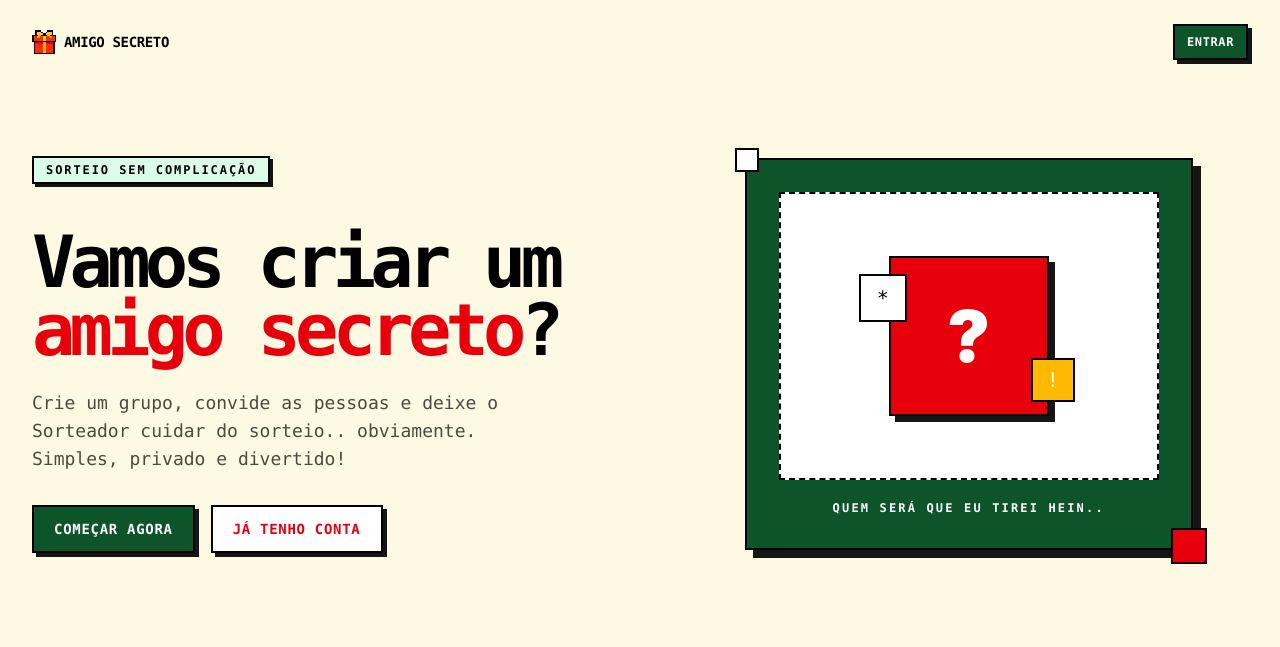
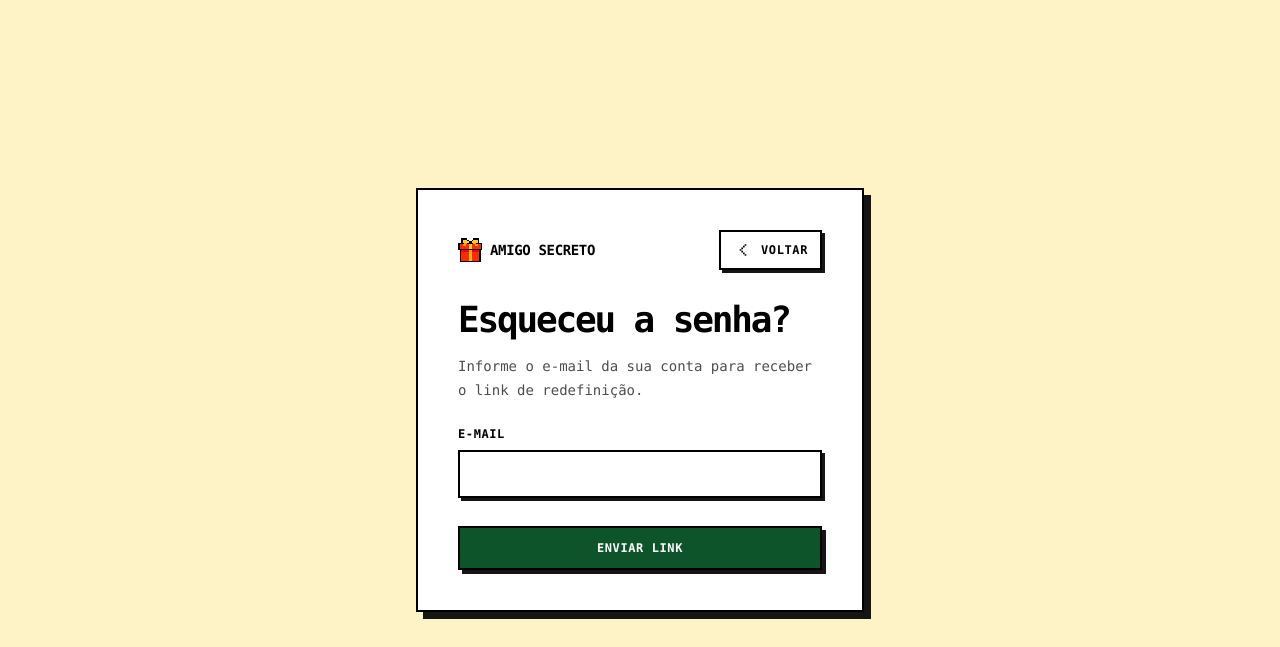
Before and after one commit to tuca-janahu/amigo-secreto-front, a React (Vite) app: page /forgot-password in a window 1280 px wide. Before the commit this address led to /. Shown: the top 647 px of the page. Built offline with nearby package versions, Linux system fonts and the light colour scheme; no server answers.

Commit message:
feat: forgot password

```diff
--- a/src/App.tsx
+++ b/src/App.tsx
@@ -3,6 +3,8 @@ import { ProtectedRoute, PublicOnlyRoute } from './features/auth/RouteGuards'
 import { DashboardPage } from './pages/DashboardPage'
 import { HomePage } from './pages/HomePage'
 import { LoginPage } from './pages/LoginPage'
+import { ForgotPasswordPage } from './pages/ForgotPasswordPage'
+import { ResetPasswordPage } from './pages/ResetPasswordPage'
 import { GroupPage } from './pages/GroupPage'
 import { ParticipantPage } from './pages/ParticipantPage'
 import { RegisterPage } from './pages/RegisterPage'
@@ -17,7 +19,9 @@ export function App() {
         <Route element={<PublicOnlyRoute />}>
           <Route path="/login" element={<LoginPage />} />
           <Route path="/register" element={<RegisterPage />} />
+          <Route path="/forgot-password" element={<ForgotPasswordPage />} />
         </Route>
+        <Route path="/reset-password/:token" element={<ResetPasswordPage />} />
         <Route element={<ProtectedRoute />}>
           <Route path="/dashboard" element={<DashboardPage />} />
           <Route path="/dashboard/groups/:groupId" element={<GroupPage />} />
--- a/src/features/auth/auth.schemas.ts
+++ b/src/features/auth/auth.schemas.ts
@@ -13,6 +13,22 @@ export const registrationSchema = credentialsSchema.extend({
 
 export type RegistrationFormData = z.infer<typeof registrationSchema>
 
+export const forgotPasswordSchema = z.object({
+  email: z.email('Informe um e-mail válido.'),
+})
+
+export type ForgotPasswordFormData = z.infer<typeof forgotPasswordSchema>
+
+export const resetPasswordSchema = z.object({
+  password: z.string().min(8, 'A senha deve ter pelo menos 8 caracteres.'),
+  confirmPassword: z.string(),
+}).refine(({ password, confirmPassword }) => password === confirmPassword, {
+  path: ['confirmPassword'],
+  message: 'As senhas não coincidem.',
+})
+
+export type ResetPasswordFormData = z.infer<typeof resetPasswordSchema>
+
 export const authFormSchema = credentialsSchema.extend({
   name: z.string().optional(),
   confirmPassword: z.string().optional(),
--- /dev/null
+++ b/src/pages/ForgotPasswordPage.tsx
@@ -0,0 +1,62 @@
+import { useState } from 'react'
+import { zodResolver } from '@hookform/resolvers/zod'
+import { useForm } from 'react-hook-form'
+import { Link } from 'react-router-dom'
+import { ButtonLink } from '../components/Button'
+import { Form } from '../components/Form'
+import { BackIcon, PixelBrand } from '../components/PixelIcons'
+import { forgotPasswordSchema, type ForgotPasswordFormData } from '../features/auth/auth.schemas'
+import { authService } from '../services/auth'
+
+export function ForgotPasswordPage() {
+  const [isSubmitting, setIsSubmitting] = useState(false)
+  const [submitted, setSubmitted] = useState(false)
+  const [error, setError] = useState<string>()
+  const { register, handleSubmit, formState: { errors } } = useForm<ForgotPasswordFormData>({
+    resolver: zodResolver(forgotPasswordSchema),
+    defaultValues: { email: '' },
+  })
+
+  async function onSubmit({ email }: ForgotPasswordFormData) {
+    setError(undefined)
+    setIsSubmitting(true)
+
+    try {
+      await authService.forgotPassword(email)
+      setSubmitted(true)
+    } catch {
+      setError('Não foi possível concluir a solicitação. Tente novamente.')
+    } finally {
+      setIsSubmitting(false)
+    }
+  }
+
+  return (
+    <main className="grid min-h-screen place-items-center bg-amber-100 px-5 py-12 font-mono text-black sm:px-8">
+      <div className="w-full max-w-md border-2 border-black bg-white p-6 shadow-[7px_7px_0_#151515] sm:p-10" aria-labelledby="forgot-password-title">
+        <div className="flex items-center justify-between gap-4">
+          <PixelBrand />
+          <ButtonLink size="small" variant="secondary" to="/login" icon={<BackIcon />}>Voltar</ButtonLink>
+        </div>
+        <h1 id="forgot-password-title" className="mt-8 text-3xl leading-none font-black tracking-[-0.06em] sm:text-4xl">Esqueceu a senha?</h1>
+        {submitted ? (
+          <div className="mt-6">
+            <p className="border-2 border-green-900 bg-green-100 p-4 text-sm font-bold leading-6" role="status">Se existir uma conta com este e-mail, enviaremos um link para redefinir a senha.</p>
+            <p className="mt-7 text-center text-xs leading-6"><Link className="font-black uppercase text-red-600 underline decoration-2 underline-offset-4" to="/login">Voltar ao login</Link></p>
+          </div>
+        ) : (
+          <>
+            <p className="mt-4 text-sm leading-6 text-black/70">Informe o e-mail da sua conta para receber o link de redefinição.</p>
+            <Form className="mt-6 grid gap-2" onSubmit={handleSubmit(onSubmit)}>
+              <Form.Label htmlFor="email">E-mail</Form.Label>
+              <Form.Input id="email" className="py-3 placeholder:text-black/50" type="email" autoComplete="email" aria-invalid={Boolean(errors.email)} aria-describedby={errors.email ? 'email-error' : undefined} {...register('email')} />
+              {errors.email && <p id="email-error" className="border border-red-300 bg-red-50 px-3 py-2 text-xs font-bold text-red-700" role="alert">{errors.email.message}</p>}
+              {error && <p className="mt-2 border border-red-300 bg-red-50 p-3 text-xs font-bold leading-5 text-red-700" role="alert">{error}</p>}
+              <Form.Button className="mt-5 py-3 text-sm" type="submit" disabled={isSubmitting}>{isSubmitting ? 'Aguarde...' : 'Enviar link'}</Form.Button>
+            </Form>
+          </>
+        )}
+      </div>
+    </main>
+  )
+}
--- a/src/pages/LoginPage.tsx
+++ b/src/pages/LoginPage.tsx
@@ -1,6 +1,6 @@
 import { useState } from 'react'
 import { useQueryClient } from '@tanstack/react-query'
-import { Link, useNavigate } from 'react-router-dom'
+import { Link, useLocation, useNavigate } from 'react-router-dom'
 import { ButtonLink } from '../components/Button'
 import { BackIcon, CancelIcon, PixelBrand } from '../components/PixelIcons'
 import { AuthForm } from '../features/auth/AuthForm'
@@ -11,9 +11,13 @@ import { authService } from '../services/auth'
 
 export function LoginPage() {
   const navigate = useNavigate()
+  const location = useLocation()
   const queryClient = useQueryClient()
   const [error, setError] = useState<string>()
   const [isSubmitting, setIsSubmitting] = useState(false)
+  const passwordWasReset =
+    (location.state as { passwordReset?: boolean } | null)?.passwordReset ===
+    true
 
   async function handleSubmit({ email, password }: AuthFormData) {
     setError(undefined)
@@ -39,31 +43,94 @@ export function LoginPage() {
     <main className="grid min-h-screen font-mono text-black lg:grid-cols-[1fr_minmax(430px,0.85fr)]">
       <section className="relative overflow-hidden bg-amber-400 px-6 py-7 text-white sm:px-10 lg:px-[clamp(40px,7vw,110px)] lg:py-10">
         <div className="flex items-center gap-4">
-          <ButtonLink className="hover:shadow-[1px_1px_0_#151515]" size="small" variant="secondary" to="/" icon={<BackIcon />}>
+          <ButtonLink
+            className="hover:shadow-[1px_1px_0_#151515]"
+            size="small"
+            variant="secondary"
+            to="/"
+            icon={<BackIcon />}
+          >
             Voltar
           </ButtonLink>
           <PixelBrand light />
         </div>
         <div className="mx-auto mt-16 max-w-xl lg:mt-[clamp(72px,14vh,150px)]">
-          <p className="inline-block border-2 border-black bg-white px-3 py-1 text-xs font-black uppercase tracking-wider text-black shadow-[3px_3px_0_#151515]">Bom te ver de novo</p>
-          <h1 className="mt-6 text-4xl leading-[0.95] font-black tracking-[-0.07em] sm:text-6xl">Tá esperando o que?</h1>
-          <p className="mt-6 max-w-md text-base leading-7 text-white sm:text-lg">Entre na sua conta para acompanhar os grupos e deixar a surpresa acontecer.</p>
+          <p className="inline-block border-2 border-black bg-white px-3 py-1 text-xs font-black uppercase tracking-wider text-black shadow-[3px_3px_0_#151515]">
+            Bom te ver de novo
+          </p>
+          <h1 className="mt-6 text-4xl leading-[0.95] font-black tracking-[-0.07em] sm:text-6xl">
+            Tá esperando o que?
+          </h1>
+          <p className="mt-6 max-w-md text-base leading-7 text-white sm:text-lg">
+            Entre na sua conta para acompanhar os grupos e deixar a surpresa
+            acontecer.
+          </p>
         </div>
-        <div className="relative mx-auto mt-12 max-w-sm border-2 border-black bg-slate-300 p-5 shadow-[7px_7px_0_#151515]" aria-hidden="true">
+        <div
+          className="relative mx-auto mt-12 max-w-sm border-2 border-black bg-slate-300 p-5 shadow-[7px_7px_0_#151515]"
+          aria-hidden="true"
+        >
           <div className="border-2 border-dashed border-black bg-white p-5 text-black">
-            <p className="text-xs font-black uppercase tracking-wider">(essa mensagem é protegida ok)</p>
-            <p className="mt-4 border-2 border-black bg-green-900/50 p-4 text-center text-xl font-black text-white shadow-[4px_4px_0_#151515]">Seu amigo secreto é...</p>
+            <p className="text-xs font-black uppercase tracking-wider">
+              (essa mensagem é protegida ok)
+            </p>
+            <p className="mt-4 border-2 border-black bg-green-900/50 p-4 text-center text-xl font-black text-white shadow-[4px_4px_0_#151515]">
+              Seu amigo secreto é...
+            </p>
           </div>
-          <span className="absolute -right-4 -top-4 grid size-9 place-items-center border-2 border-black bg-red-600 text-xl text-white"><CancelIcon /></span>
+          <span className="absolute -right-4 -top-4 grid size-9 place-items-center border-2 border-black bg-red-600 text-xl text-white">
+            <CancelIcon />
+          </span>
         </div>
       </section>
 
       <section className="grid place-items-center bg-amber-100 px-5 py-12 sm:px-8">
-        <div className="w-full max-w-md border-2 border-black bg-white p-6 shadow-[7px_7px_0_#151515] sm:p-10" aria-labelledby="login-title">
-          <h2 id="login-title" className="mt-3 text-3xl leading-none font-black tracking-[-0.06em] sm:text-4xl">Acesse sua conta</h2>
-          <p className="mt-4 text-sm leading-6 text-black/70">Preencha seus dados para continuar.</p>
-          <div className="mt-6"><AuthForm submitLabel="Entrar" isSubmitting={isSubmitting} error={error} onSubmit={handleSubmit} /></div>
-          <p className="mt-7 text-center text-xs leading-6 text-black/70">Ainda não tem uma conta? <Link className="font-black uppercase text-red-600 underline decoration-2 underline-offset-4" to="/register">Criar conta</Link></p>
+        <div
+          className="w-full max-w-md border-2 border-black bg-white p-6 shadow-[7px_7px_0_#151515] sm:p-10"
+          aria-labelledby="login-title"
+        >
+          <h2
+            id="login-title"
+            className="mt-3 text-3xl leading-none font-black tracking-[-0.06em] sm:text-4xl"
+          >
+            Acesse sua conta
+          </h2>
+          <p className="mt-4 text-sm leading-6 text-black/70">
+            Preencha seus dados para continuar.
+          </p>
+          {passwordWasReset && (
+            <p
+              className="mt-5 border-2 border-green-900 bg-green-100 p-3 text-xs font-bold leading-5"
+              role="status"
+            >
+              Senha redefinida. Entre com sua nova senha.
+            </p>
+          )}
+          <div className="mt-6">
+            <AuthForm
+              submitLabel="Entrar"
+              isSubmitting={isSubmitting}
+              error={error}
+              onSubmit={handleSubmit}
+            />
+          </div>
+          <p className="mt-6 text-center text-xs leading-6">
+            <Link
+              className="font-black uppercase text-red-600 underline decoration-2 underline-offset-4"
+              to="/forgot-password"
+            >
+              Esqueci minha senha
+            </Link>
+          </p>
+          <p className="mt-4 text-center text-xs leading-6 text-black/70">
+            Ainda não tem uma conta?{' '}
+            <Link
+              className="font-black uppercase text-red-600 underline decoration-2 underline-offset-4"
+              to="/register"
+            >
+              Criar conta
+            </Link>
+          </p>
         </div>
       </section>
     </main>
--- /dev/null
+++ b/src/pages/ResetPasswordPage.tsx
@@ -0,0 +1,71 @@
+import { useState } from 'react'
+import { zodResolver } from '@hookform/resolvers/zod'
+import { useForm } from 'react-hook-form'
+import { useNavigate, useParams } from 'react-router-dom'
+import { ButtonLink } from '../components/Button'
+import { Form } from '../components/Form'
+import { BackIcon, PixelBrand } from '../components/PixelIcons'
+import { resetPasswordSchema, type ResetPasswordFormData } from '../features/auth/auth.schemas'
+import { ApiError } from '../lib/http'
+import { authService } from '../services/auth'
+
+export function ResetPasswordPage() {
+  const { token } = useParams()
+  const navigate = useNavigate()
+  const [isSubmitting, setIsSubmitting] = useState(false)
+  const [error, setError] = useState<string>()
+  const { register, handleSubmit, formState: { errors } } = useForm<ResetPasswordFormData>({
+    resolver: zodResolver(resetPasswordSchema),
+    defaultValues: { password: '', confirmPassword: '' },
+  })
+
+  async function onSubmit({ password }: ResetPasswordFormData) {
+    if (!token) {
+      setError('Link de redefinição inválido ou expirado.')
+      return
+    }
+
+    setError(undefined)
+    setIsSubmitting(true)
+
+    try {
+      await authService.resetPassword({ token, password })
+      navigate('/login', {
+        replace: true,
+        state: { passwordReset: true },
+      })
+    } catch (submitError) {
+      setError(
+        submitError instanceof ApiError && submitError.status === 400
+          ? 'Link de redefinição inválido ou expirado.'
+          : 'Não foi possível redefinir a senha. Tente novamente.',
+      )
+    } finally {
+      setIsSubmitting(false)
+    }
+  }
+
+  return (
+    <main className="grid min-h-screen place-items-center bg-green-100 px-5 py-12 font-mono text-black sm:px-8">
+      <div className="w-full max-w-md border-2 border-black bg-white p-6 shadow-[7px_7px_0_#151515] sm:p-10" aria-labelledby="reset-password-title">
+        <div className="flex items-center justify-between gap-4">
+          <PixelBrand />
+          <ButtonLink size="small" variant="secondary" to="/login" icon={<BackIcon />}>Voltar</ButtonLink>
+        </div>
+        <h1 id="reset-password-title" className="mt-8 text-3xl leading-none font-black tracking-[-0.06em] sm:text-4xl">Crie uma nova senha</h1>
+        <p className="mt-4 text-sm leading-6 text-black/70">Use pelo menos 8 caracteres.</p>
+        <Form className="mt-6 grid gap-2" onSubmit={handleSubmit(onSubmit)}>
+          <Form.Label htmlFor="password">Nova senha</Form.Label>
+          <Form.Input id="password" className="py-3 placeholder:text-black/50" type="password" autoComplete="new-password" aria-invalid={Boolean(errors.password)} aria-describedby={errors.password ? 'password-error' : undefined} {...register('password')} />
+          {errors.password && <p id="password-error" className="border border-red-300 bg-red-50 px-3 py-2 text-xs font-bold text-red-700" role="alert">{errors.password.message}</p>}
+
+          <Form.Label className="mt-3" htmlFor="confirm-password">Confirmar nova senha</Form.Label>
+          <Form.Input id="confirm-password" className="py-3 placeholder:text-black/50" type="password" autoComplete="new-password" aria-invalid={Boolean(errors.confirmPassword)} aria-describedby={errors.confirmPassword ? 'confirm-password-error' : undefined} {...register('confirmPassword')} />
+          {errors.confirmPassword && <p id="confirm-password-error" className="border border-red-300 bg-red-50 px-3 py-2 text-xs font-bold text-red-700" role="alert">{errors.confirmPassword.message}</p>}
+          {error && <p className="mt-2 border border-red-300 bg-red-50 p-3 text-xs font-bold leading-5 text-red-700" role="alert">{error}</p>}
+          <Form.Button className="mt-5 py-3 text-sm" type="submit" disabled={isSubmitting}>{isSubmitting ? 'Aguarde...' : 'Redefinir senha'}</Form.Button>
+        </Form>
+      </div>
+    </main>
+  )
+}
--- a/src/services/auth.ts
+++ b/src/services/auth.ts
@@ -7,6 +7,11 @@ export type Credentials = {
 
 export type Registration = Credentials & {
   name: string
+}
+
+export type PasswordReset = {
+  token: string
+  password: string
 }
 
 export type AuthenticatedUser = {
@@ -28,6 +33,16 @@ export const authService = {
       method: 'POST',
       body: credentials,
     }),
+  forgotPassword: (email: string) =>
+    http<{ message: string }>('/auth/forgot-password', {
+      method: 'POST',
+      body: { email },
+    }),
+  resetPassword: (input: PasswordReset) =>
+    http<void>('/auth/reset-password', {
+      method: 'POST',
+      body: input,
+    }),
   me: async () => (await http<AuthResponse>('/auth/me')).user,
   logout: () =>
     http<void>('/auth/logout', {
```
Also changed, not shown: 2 other files (tests, documents, lock files or other folders).
